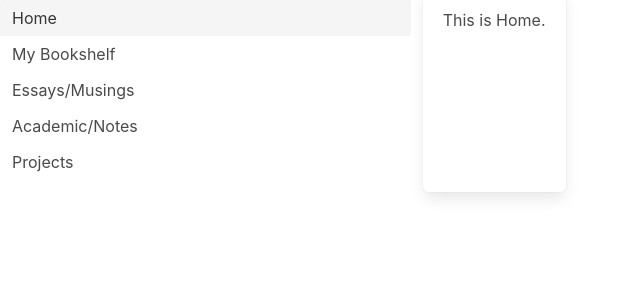
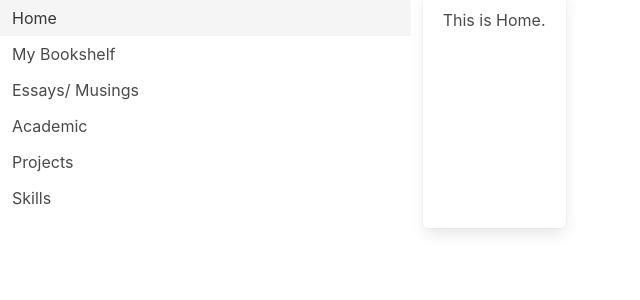
Before and after one commit to davidahmed/personal-homepage, a Vue app: page /#/ in a window 1280 px wide. Shown: the top 300 px of the page, without its empty margins (0-640 px from the left). Built offline with nearby package versions, Linux system fonts and the light colour scheme.

Commit message:
Added links to new pages

```diff
--- a/src/components/Navigation.vue
+++ b/src/components/Navigation.vue
@@ -3,10 +3,11 @@
 		<aside class="menu-list">
 			<router-link to="/">Home</router-link>
 			<router-link to="/bookshelf">My Bookshelf</router-link>
+			<router-link to="/bookshelf">Essays/ Musings</router-link>
+			<router-link to="/bookshelf">Academic</router-link>
+			<router-link to="/bookshelf">Projects</router-link>
+			<router-link to="/bookshelf">Skills</router-link>
 
-			<a>Essays/Musings</a>
-			<a>Academic/Notes</a>
-			<a>Projects</a>
 		</aside>
 	</div>
 </template>
```
